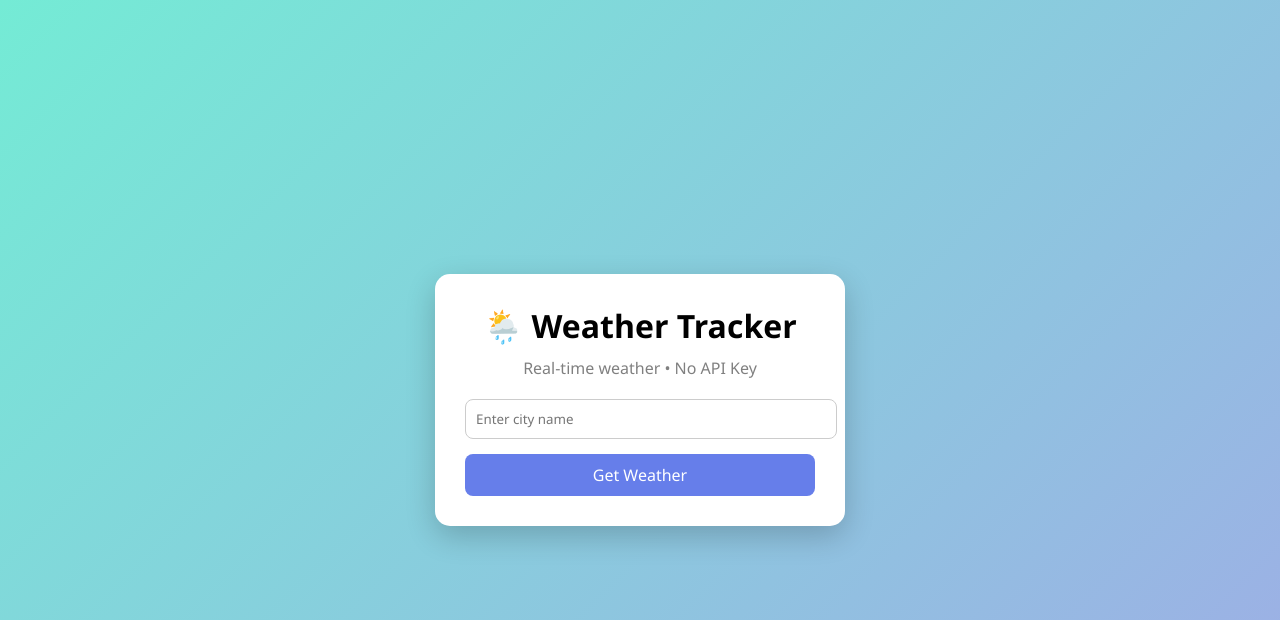
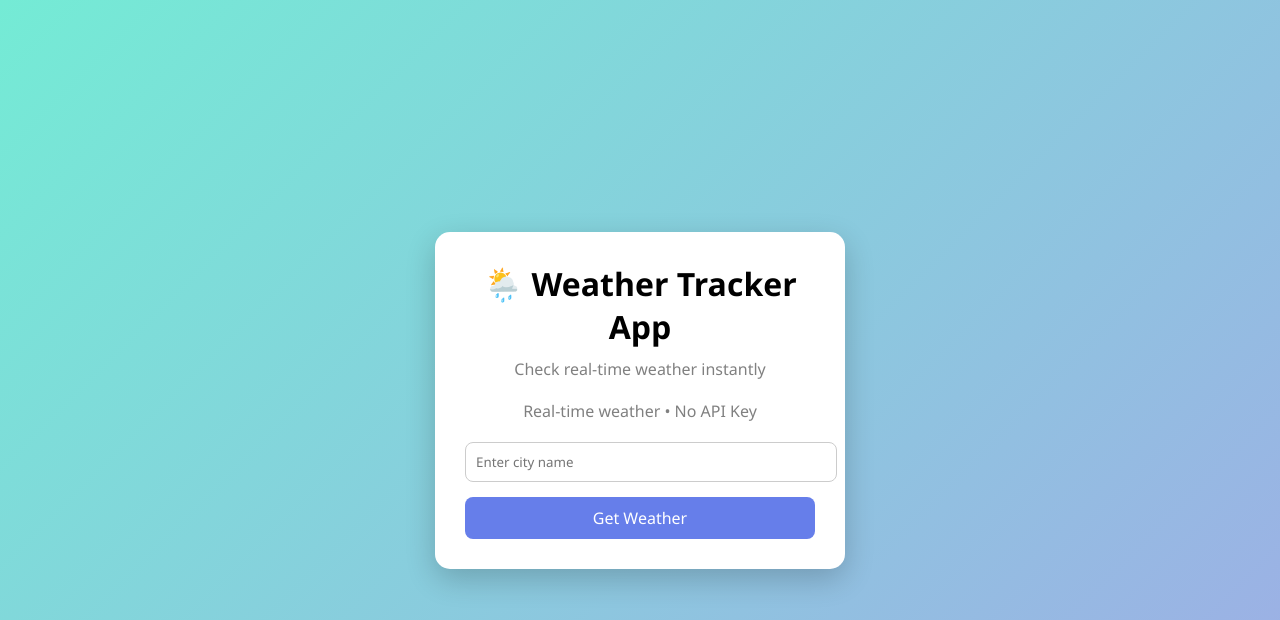
Before and after one commit to ShrutiGohil-004/Whether-Tracker, a Flask app: page / in a window 1280 px wide. Shown: the top 620 px of the page. Run offline with Flask 3, Linux system fonts and the light colour scheme.

Commit message:
Improve UI heading and subtitle text

```diff
--- a/templates/index.html
+++ b/templates/index.html
@@ -7,7 +7,8 @@
   </head>
   <body>
     <div class="container">
-      <h1>🌦️ Weather Tracker</h1>
+      <h1>🌦️ Weather Tracker App</h1>
+      <p class="subtitle">Check real-time weather instantly</p>
       <p class="subtitle">Real-time weather • No API Key</p>
 
       <form method="POST">
```
